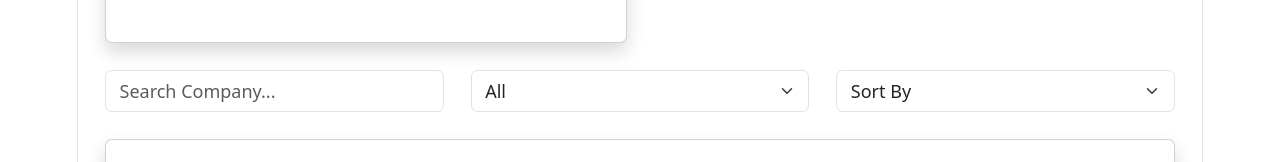
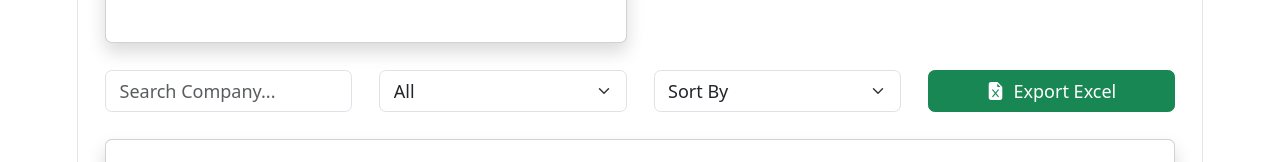
Before and after one commit to shivangitiwari0411/job-application-tracker, a React app in the folder frontend/: page / in a window 1280 px wide. Shown: the part 1037-1199 px from the top of the page. Built offline with nearby package versions, Linux system fonts and the light colour scheme; no server answers; the HTML template or start-up script is replaced by a standard one.

Commit message:
Added Excel export functionality

```diff
--- a/frontend/package.json
+++ b/frontend/package.json
@@ -14,11 +14,13 @@
     "bootstrap": "^5.3.8",
     "bootstrap-icons": "^1.13.1",
     "chart.js": "^4.5.1",
+    "file-saver": "^2.0.5",
     "react": "^19.2.7",
     "react-chartjs-2": "^5.3.1",
     "react-dom": "^19.2.7",
     "react-router-dom": "^7.18.1",
-    "react-toastify": "^11.1.0"
+    "react-toastify": "^11.1.0",
+    "xlsx": "^0.18.5"
   },
   "devDependencies": {
     "@eslint/js": "^10.0.1",
--- a/frontend/src/components/JobList.jsx
+++ b/frontend/src/components/JobList.jsx
@@ -2,6 +2,8 @@ import { useEffect, useState } from "react";
 import API from "../services/api";
 import { toast } from "react-toastify";
 import StatusChart from "../charts/StatusChart";
+import * as XLSX from "xlsx";
+import { saveAs } from "file-saver";
 
 function JobList() {
 
@@ -153,6 +155,34 @@ function JobList() {
                 toast.error("Operation Failed");
 
             }
+    };
+    const exportToExcel = () => {
+
+        const worksheet = XLSX.utils.json_to_sheet(allJobs);
+
+        const workbook = XLSX.utils.book_new();
+
+        XLSX.utils.book_append_sheet(
+            workbook,
+            worksheet,
+            "Jobs"
+        );
+
+        const excelBuffer = XLSX.write(workbook, {
+            bookType: "xlsx",
+            type: "array"
+        });
+
+        const file = new Blob(
+            [excelBuffer],
+            {
+                type:
+                    "application/vnd.openxmlformats-officedocument.spreadsheetml.sheet;charset=UTF-8"
+            }
+        );
+
+        saveAs(file, "JobApplications.xlsx");
+
     };
     const today = new Date();
 
@@ -319,7 +349,7 @@ function JobList() {
                 <StatusChart jobs={allJobs} />
                 <div className="row mb-4">
 
-                    <div className="col-md-4">
+                    <div className="col-md-3">
 
                         <input
                             className="form-control"
@@ -330,7 +360,7 @@ function JobList() {
 
                     </div>
 
-                    <div className="col-md-4">
+                    <div className="col-md-3">
 
                         <select
                             className="form-select"
@@ -348,7 +378,7 @@ function JobList() {
 
                         </div>
 
-                        <div className="col-md-4">
+                        <div className="col-md-3">
 
                             <select
                                 className="form-select"
@@ -362,6 +392,19 @@ function JobList() {
                                 <option value="status">Status</option>
 
                             </select>
+
+                        </div>
+                        <div className="col-md-3 d-grid">
+
+                            <button
+                                className="btn btn-success"
+                                onClick={exportToExcel}
+                            >
+                                <i className="bi bi-file-earmark-excel-fill me-2"></i>
+
+                                Export Excel
+
+                            </button>
 
                         </div>
 
```
Also changed, not shown: 1 other file (tests, documents, lock files or other folders).
